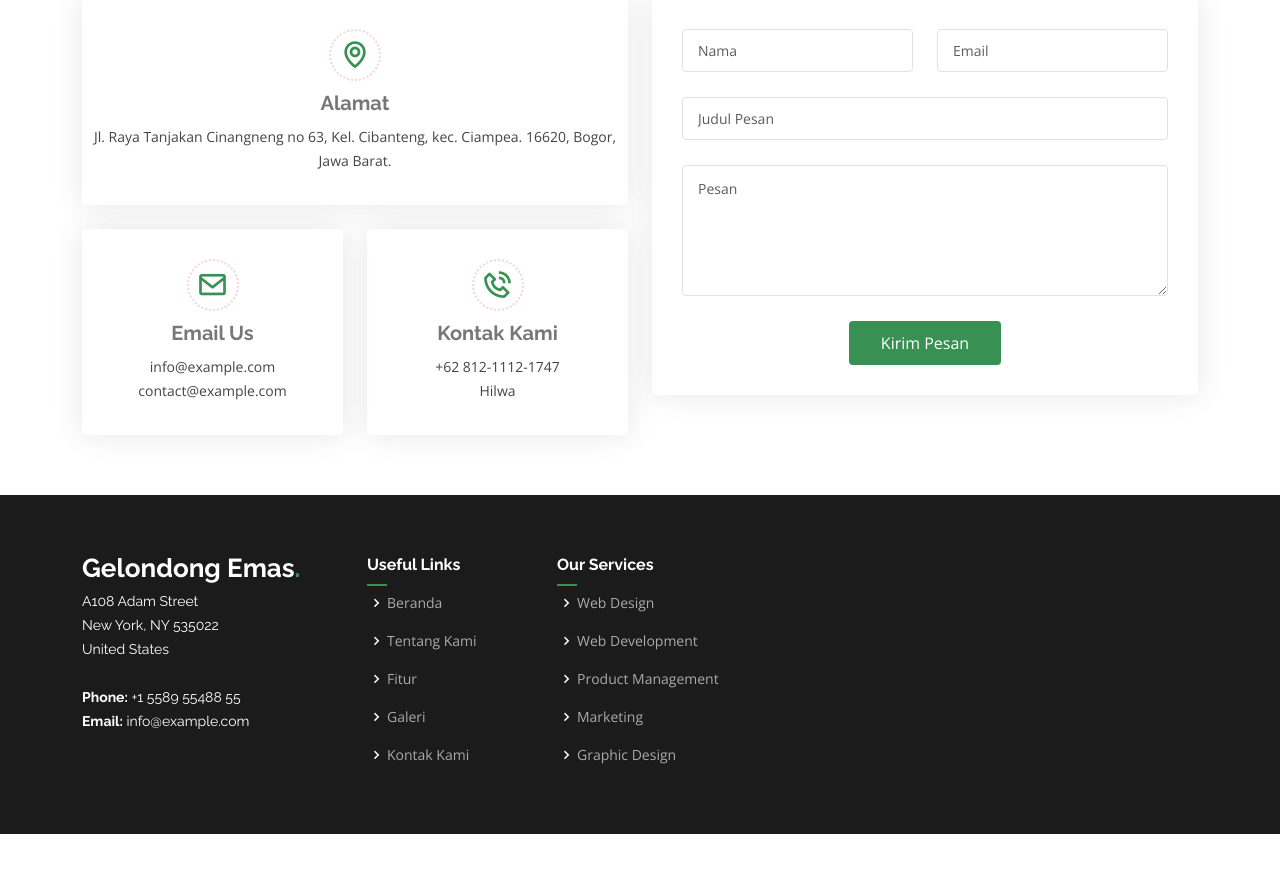
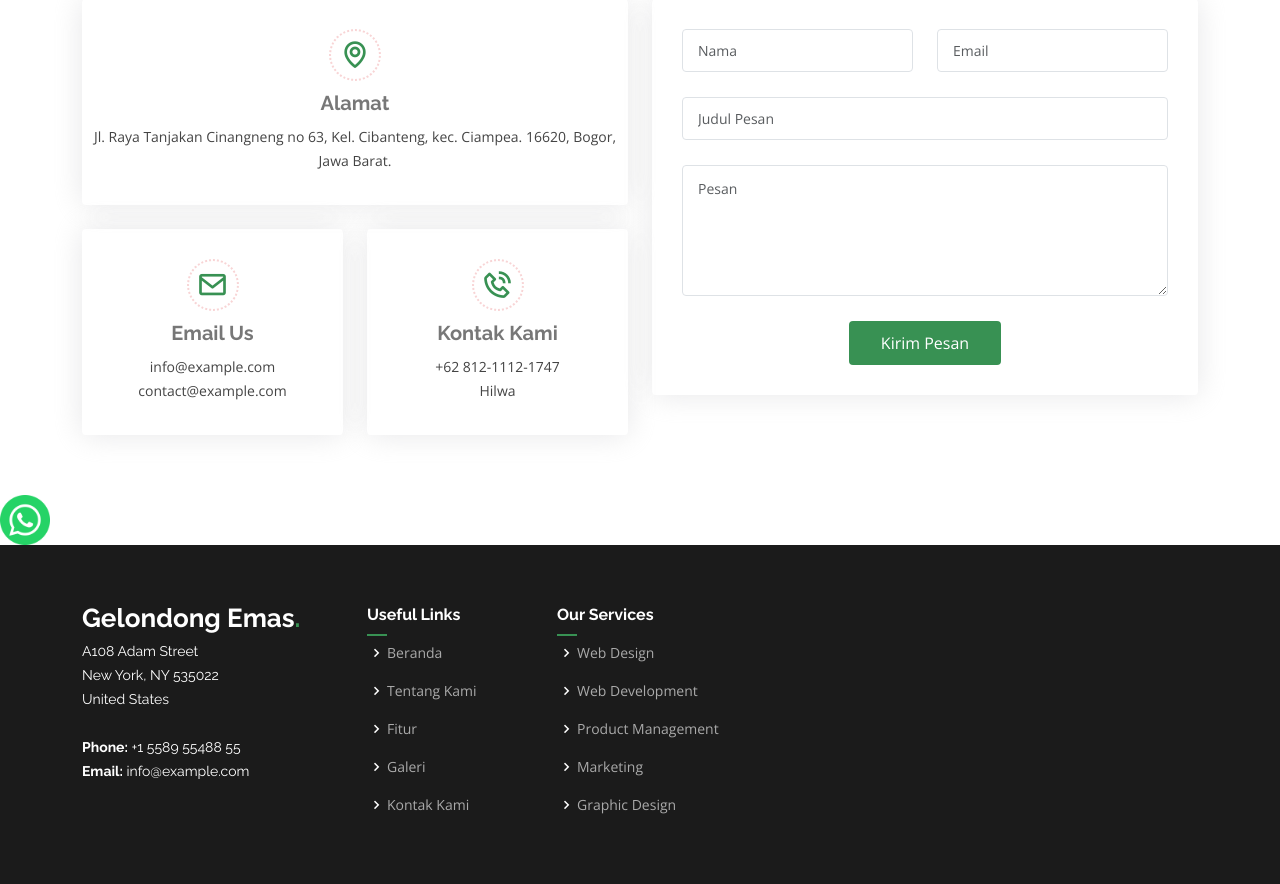
Before and after one commit to bzndenis/gelondong_emas, a CodeIgniter app: page /gelondong_emas/ in a window 1280 px wide. Shown: the part 4555-5439 px from the top of the page. Before the commit the page ends 5389 px from the top, so only its background shows below. Run offline with CodeIgniter, Linux system fonts and the light colour scheme; some libraries are stand-ins or nearby versions.

Commit message:
tambah wa

```diff
--- a/application/views/index.php
+++ b/application/views/index.php
@@ -1,5 +1,3 @@
-
-
 <!-- ======= Hero Section ======= -->
 <section id="hero" class="d-flex align-items-center">
 
@@ -26,7 +24,8 @@
       <div class="section-title">
         <h2>Tentang Kami</h2>
         <p>Gelondong emas Leonardi adalah pengrajin besi terkemuka Indonesia. Kami adalah perusahaan yang bergerak di bidang manufaktur kusus produk pengolah emas dengan bahan berkualitas tinggi. Kami bergerak sejak tahun 2006 hingga saat ini
-</p></div>
+        </p>
+      </div>
 
 
       <div class="tab-content">
@@ -401,5 +400,8 @@
 
     </div>
   </section><!-- End Contact Section -->
+  </div class="whatsapp_float">
+  <a href="https://wa.me/089762873617?text=Assalamu%27alaikum%2C%20perkenalkan%20nama%20saya....." target="_blank"><img src="assets/img/wa.png" width="50px" class="whatsapp_float_btn" alt=""></a>
+  </div>
 
 </main><!-- End #main -->
```
Also changed, not shown: assets/img/wa.png (added). Lines whose indentation alone changed are shown as unchanged.
